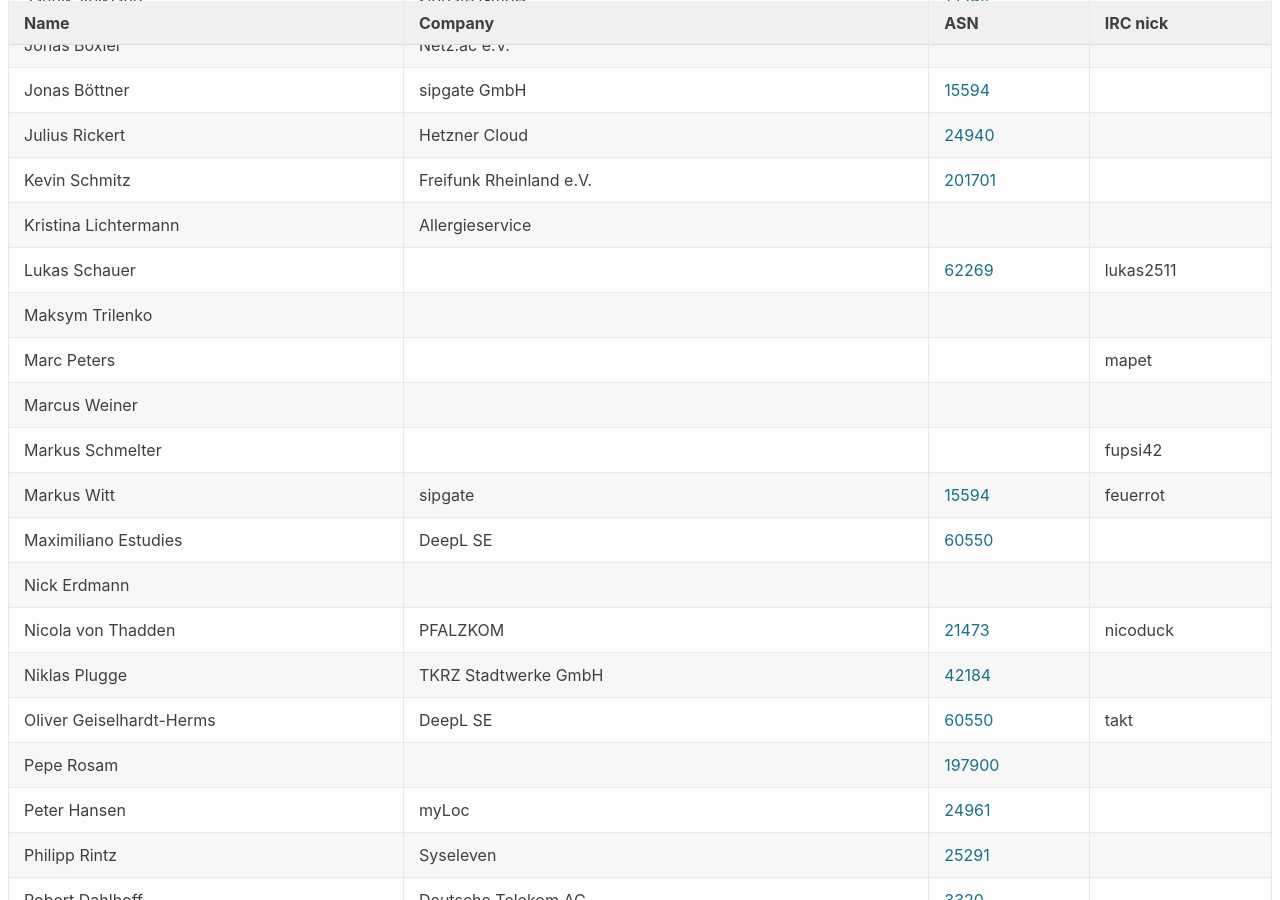
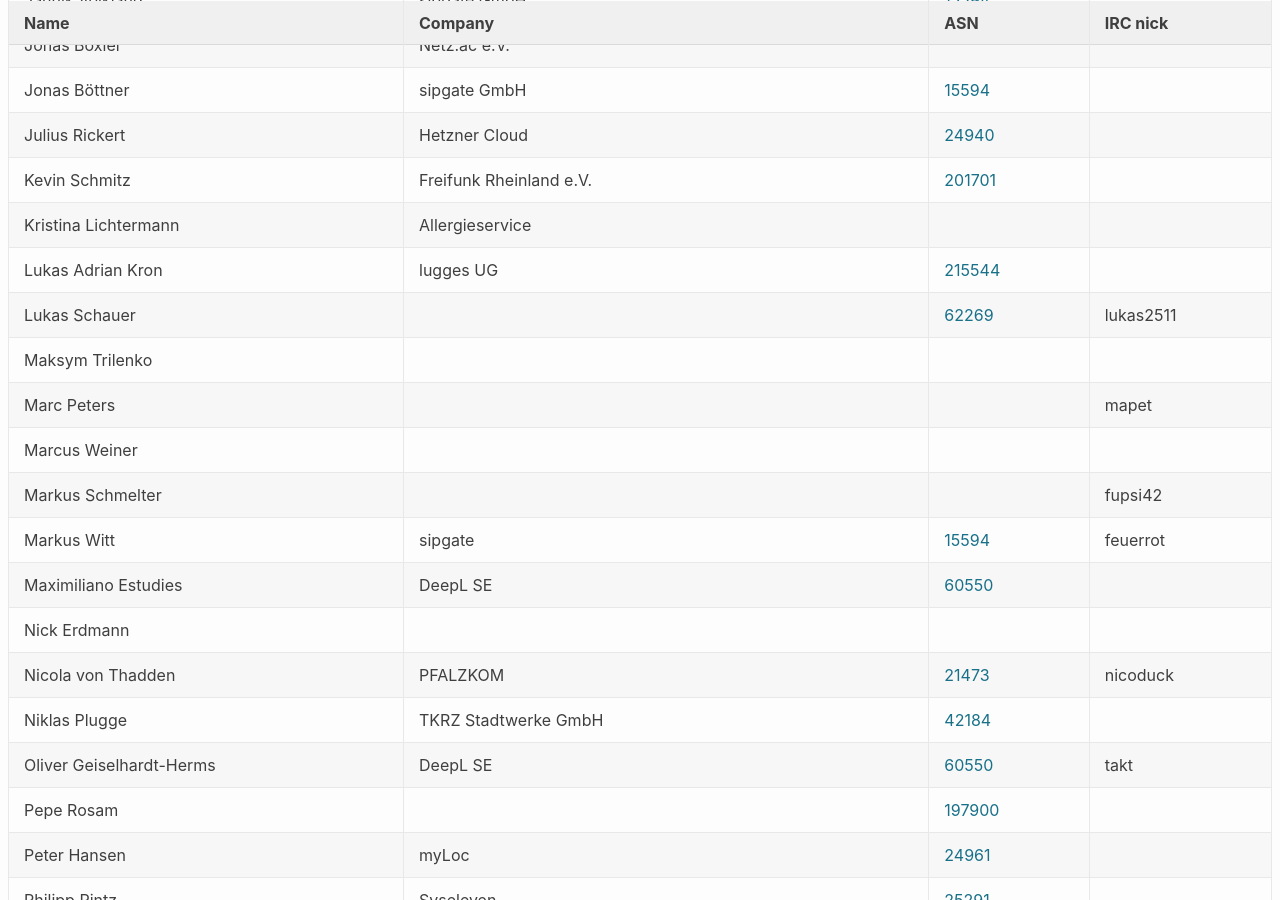
Before and after one commit to denog/pretix-attendeelist, a Jekyll site: the page built from denog-meetup-2024-03/index.markdown, in a window 1280 px wide and 900 px high, scrolled down 706 px. Built offline with Jekyll 4.4.1, drawn with Linux system fonts in a browser that asks for light colours.

Commit message:
Latest data: Wed Apr  3 16:30:52 UTC 2024

```diff
--- a/_data/attendees_denog-meetup-2024-03.json
+++ b/_data/attendees_denog-meetup-2024-03.json
@@ -118,6 +118,12 @@
     "company": "Allergieservice",
     "irc": null,
     "asn": null
+  },
+  {
+    "name": "Lukas Adrian Kron",
+    "company": "lugges UG",
+    "irc": null,
+    "asn": "215544"
   },
   {
     "name": "Lukas Schauer",
```
